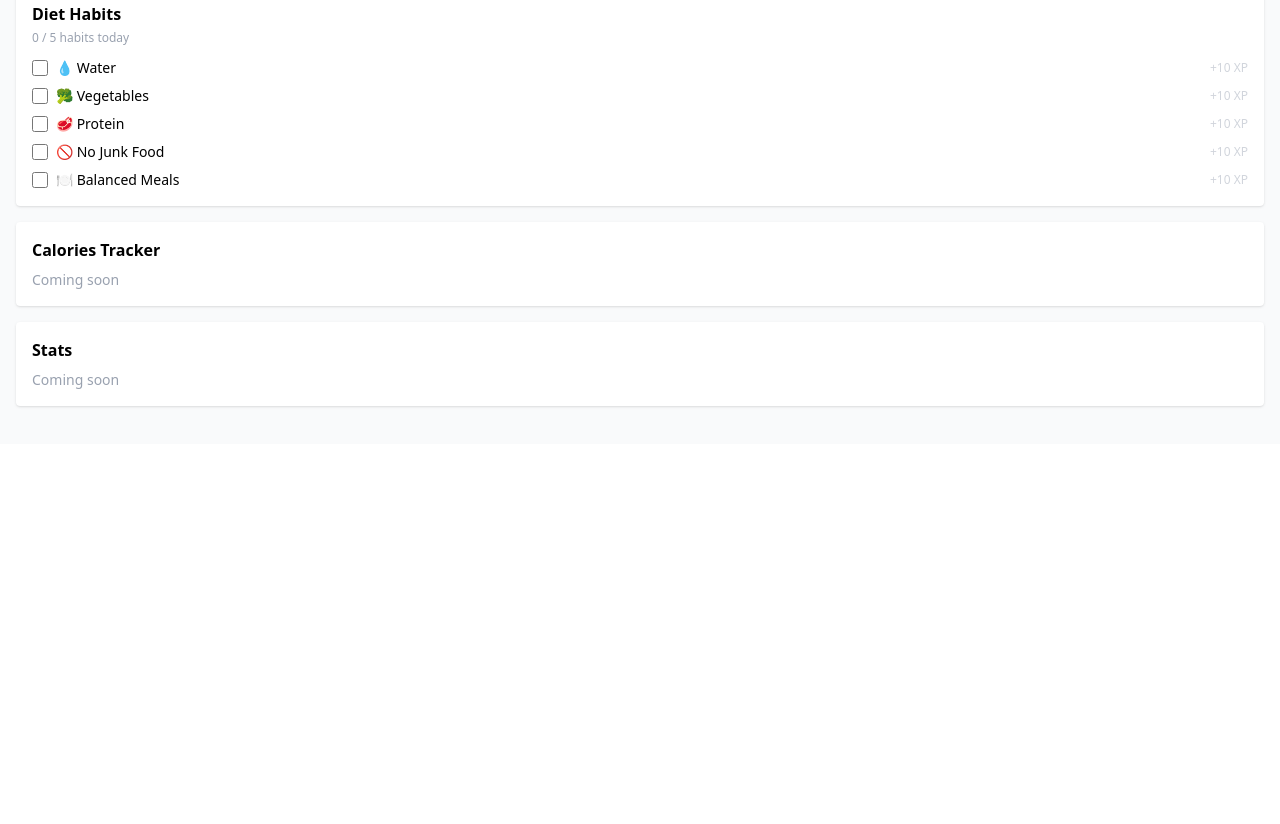
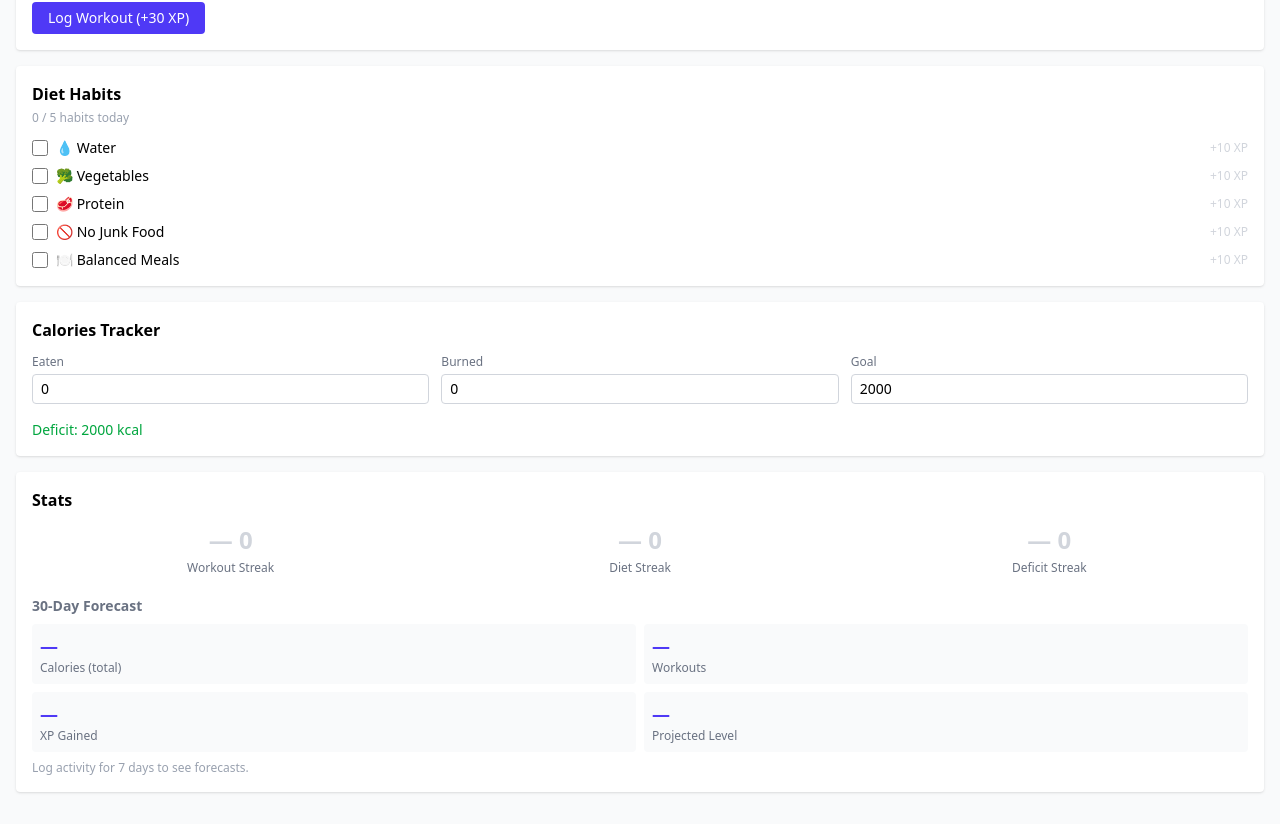
Before and after one commit to benringia/Virtual-Pet-Fitness, a Vue app: page / in a window 1280 px wide. Shown: the part 356-1180 px from the top of the page. Before the commit the page ends 800 px from the top, so only its background shows below. Built offline with nearby package versions, Linux system fonts and the light colour scheme.

Commit message:
added features

```diff
--- a/src/App.vue
+++ b/src/App.vue
@@ -12,9 +12,14 @@
 </template>
 
 <script setup>
+import { onMounted } from 'vue'
 import Pet from './components/Pet.vue'
 import WorkoutLogger from './components/WorkoutLogger.vue'
 import DietHabits from './components/DietHabits.vue'
 import CaloriesTracker from './components/CaloriesTracker.vue'
 import StatsPanel from './components/StatsPanel.vue'
+import { state } from './store/state.js'
+import { checkDayRollover } from './utils/dates.js'
+
+onMounted(() => checkDayRollover(state))
 </script>
--- a/src/components/CaloriesTracker.vue
+++ b/src/components/CaloriesTracker.vue
@@ -1,10 +1,51 @@
 <template>
   <section class="mb-4 p-4 bg-white rounded shadow">
-    <h2 class="font-semibold mb-2">Calories Tracker</h2>
-    <p class="text-sm text-gray-400">Coming soon</p>
+    <h2 class="font-semibold mb-3">Calories Tracker</h2>
+
+    <div class="grid grid-cols-3 gap-3 mb-4">
+      <div>
+        <label class="block text-xs text-gray-500 mb-1">Eaten</label>
+        <input
+          type="number" min="0"
+          :value="state.calories.eaten"
+          @change="state.calories.eaten = +$event.target.value"
+          class="w-full border border-gray-300 rounded px-2 py-1 text-sm focus:outline-none focus:border-indigo-400"
+        />
+      </div>
+      <div>
+        <label class="block text-xs text-gray-500 mb-1">Burned</label>
+        <input
+          type="number" min="0"
+          :value="state.calories.burned"
+          @change="state.calories.burned = +$event.target.value"
+          class="w-full border border-gray-300 rounded px-2 py-1 text-sm focus:outline-none focus:border-indigo-400"
+        />
+      </div>
+      <div>
+        <label class="block text-xs text-gray-500 mb-1">Goal</label>
+        <input
+          type="number" min="0"
+          :value="state.calories.goal"
+          @change="state.calories.goal = +$event.target.value"
+          class="w-full border border-gray-300 rounded px-2 py-1 text-sm focus:outline-none focus:border-indigo-400"
+        />
+      </div>
+    </div>
+
+    <div class="text-sm font-medium" :class="isDeficit ? 'text-green-600' : 'text-red-500'">
+      {{ isDeficit ? 'Deficit' : 'Surplus' }}:
+      {{ Math.abs(balance) }} kcal
+    </div>
   </section>
 </template>
 
 <script setup>
+import { computed } from 'vue'
 import { state } from '../store/state.js'
+
+const balance = computed(() =>
+  state.calories.goal - (state.calories.eaten - state.calories.burned)
+)
+
+const isDeficit = computed(() => balance.value > 0)
 </script>
--- a/src/components/DietHabits.vue
+++ b/src/components/DietHabits.vue
@@ -34,6 +34,8 @@ import { computed } from 'vue'
 import { state } from '../store/state.js'
 import { DIET_HABITS, DIET_HABIT_XP, addXP } from '../utils/xp.js'
 import { todayStr } from '../utils/dates.js'
+import { updateDietStreak } from '../utils/streaks.js'
+import { setMood } from '../utils/pet.js'
 
 const todayKey = todayStr()
 
@@ -48,5 +50,8 @@ function toggle(key) {
   const wasChecked = !!state.dietHabits[todayKey][key]
   state.dietHabits[todayKey][key] = !wasChecked
   addXP(state, wasChecked ? -DIET_HABIT_XP : DIET_HABIT_XP)
+  updateDietStreak(state)
+  const allDone = DIET_HABITS.every(h => state.dietHabits[todayKey][h.key])
+  setMood(allDone ? 'excited' : 'diet')
 }
 </script>
--- a/src/components/Pet.vue
+++ b/src/components/Pet.vue
@@ -1,7 +1,11 @@
 <template>
   <section class="mb-4 p-4 bg-white rounded shadow text-center">
-    <p class="text-4xl">🥚</p>
-    <p class="text-sm text-gray-500 mt-1">{{ stage }} · Level {{ state.level }}</p>
+    <div class="relative inline-block">
+      <div class="text-8xl select-none" :class="animClass">{{ stageEmoji }}</div>
+      <div v-if="moodOverlay" class="absolute -top-2 -right-2 text-3xl">{{ moodOverlay }}</div>
+    </div>
+    <p class="text-sm font-semibold mt-3 capitalize text-indigo-600">{{ stage }}</p>
+    <p class="text-xs text-gray-400">Level {{ state.level }} · {{ moodLabel }}</p>
   </section>
 </template>
 
@@ -9,6 +13,43 @@
 import { computed } from 'vue'
 import { state } from '../store/state.js'
 import { getStageFromLevel } from '../utils/xp.js'
+import { mood } from '../utils/pet.js'
+
+const STAGE_EMOJI = {
+  Egg:     '🥚',
+  Pup:     '🐶',
+  Blossom: '🌸',
+  Fighter: '🥷',
+  Queen:   '👸',
+}
+
+const MOOD_OVERLAY = {
+  idle:    '',
+  happy:   '😊',
+  excited: '✨',
+  diet:    '🥗',
+  workout: '💪',
+}
+
+const MOOD_LABEL = {
+  idle:    'Resting…',
+  happy:   'Happy!',
+  excited: 'Excited!',
+  diet:    'Eating well!',
+  workout: 'Training!',
+}
+
+const MOOD_ANIM = {
+  idle:    '',
+  happy:   'animate-bounce',
+  excited: 'animate-bounce',
+  diet:    'animate-pulse',
+  workout: 'animate-bounce',
+}
 
 const stage = computed(() => getStageFromLevel(state.level))
+const stageEmoji = computed(() => STAGE_EMOJI[stage.value])
+const moodOverlay = computed(() => MOOD_OVERLAY[mood.value])
+const moodLabel = computed(() => MOOD_LABEL[mood.value])
+const animClass = computed(() => MOOD_ANIM[mood.value])
 </script>
--- a/src/components/StatsPanel.vue
+++ b/src/components/StatsPanel.vue
@@ -1,10 +1,48 @@
 <template>
   <section class="mb-4 p-4 bg-white rounded shadow">
-    <h2 class="font-semibold mb-2">Stats</h2>
-    <p class="text-sm text-gray-400">Coming soon</p>
+    <h2 class="font-semibold mb-3">Stats</h2>
+
+    <div class="grid grid-cols-3 gap-3 mb-5">
+      <div v-for="s in streakItems" :key="s.label" class="text-center">
+        <div class="text-2xl font-bold" :class="s.count > 0 ? 'text-indigo-600' : 'text-gray-300'">
+          {{ s.count > 0 ? '🔥' : '—' }} {{ s.count }}
+        </div>
+        <div class="text-xs text-gray-500 mt-1">{{ s.label }}</div>
+      </div>
+    </div>
+
+    <h3 class="text-sm font-semibold text-gray-500 mb-2">30-Day Forecast</h3>
+    <div class="grid grid-cols-2 gap-2">
+      <div v-for="p in predictionItems" :key="p.label" class="bg-gray-50 rounded p-2">
+        <div class="text-lg font-bold text-indigo-600">
+          {{ p.value !== null ? p.value : '—' }}
+        </div>
+        <div class="text-xs text-gray-500">{{ p.label }}</div>
+      </div>
+    </div>
+    <p v-if="!hasData" class="text-xs text-gray-400 mt-2">Log activity for 7 days to see forecasts.</p>
   </section>
 </template>
 
 <script setup>
+import { computed } from 'vue'
 import { state } from '../store/state.js'
+import { computePredictions } from '../utils/predictions.js'
+
+const streakItems = computed(() => [
+  { label: 'Workout Streak', count: state.streaks.workout.count },
+  { label: 'Diet Streak',    count: state.streaks.diet.count },
+  { label: 'Deficit Streak', count: state.streaks.deficit.count },
+])
+
+const predictions = computed(() => computePredictions(state))
+
+const hasData = computed(() => predictions.value.xp30d !== null || predictions.value.calories30d !== null)
+
+const predictionItems = computed(() => [
+  { label: 'Calories (total)', value: predictions.value.calories30d?.toLocaleString() ?? null },
+  { label: 'Workouts',         value: predictions.value.workouts30d },
+  { label: 'XP Gained',        value: predictions.value.xp30d?.toLocaleString() ?? null },
+  { label: 'Projected Level',  value: predictions.value.projectedLevel },
+])
 </script>
--- a/src/components/WorkoutLogger.vue
+++ b/src/components/WorkoutLogger.vue
@@ -56,6 +56,8 @@ import { ref, computed } from 'vue'
 import { state } from '../store/state.js'
 import { WORKOUT_TYPES, WORKOUT_XP, addXP } from '../utils/xp.js'
 import { todayStr } from '../utils/dates.js'
+import { updateWorkoutStreak } from '../utils/streaks.js'
+import { setMood } from '../utils/pet.js'
 
 const selectedType = ref('Strength')
 const customName = ref('')
@@ -66,6 +68,8 @@ function logWorkout() {
 
   state.workouts.push({ type: selectedType.value, name, xp, date: todayStr() })
   addXP(state, xp)
+  updateWorkoutStreak(state)
+  setMood('workout')
 
   if (selectedType.value === 'Custom') customName.value = ''
 }
--- a/src/store/persistence.js
+++ b/src/store/persistence.js
@@ -5,7 +5,7 @@ const defaultState = {
   level: 1,
   workouts: [],
   dietHabits: {},
-  calories: { eaten: 0, burned: 0, goal: 2000 },
+  calories: { eaten: 0, burned: 0, goal: 2000, date: null },
   streaks: {
     workout: { count: 0, lastDate: null },
     diet: { count: 0, lastDate: null },
--- a/src/utils/dates.js
+++ b/src/utils/dates.js
@@ -1,3 +1,5 @@
+import { updateDeficitStreak, resetExpiredStreaks } from './streaks.js'
+
 export function todayStr() {
   return new Date().toISOString().slice(0, 10)
 }
@@ -5,3 +7,24 @@ export function todayStr() {
 export function isSameDay(a, b) {
   return a === b
 }
+
+export function checkDayRollover(state) {
+  const today = todayStr()
+  if (state.calories.date === today) return
+
+  if (state.calories.date) {
+    state.calHistory.push({
+      date: state.calories.date,
+      eaten: state.calories.eaten,
+      burned: state.calories.burned,
+      goal: state.calories.goal,
+    })
+    if (state.calHistory.length > 60) state.calHistory.splice(0, state.calHistory.length - 60)
+    updateDeficitStreak(state, state.calories.date, state.calories.eaten, state.calories.burned, state.calories.goal)
+  }
+
+  state.calories.eaten = 0
+  state.calories.burned = 0
+  state.calories.date = today
+  resetExpiredStreaks(state)
+}
--- /dev/null
+++ b/src/utils/pet.js
@@ -0,0 +1,12 @@
+import { ref } from 'vue'
+
+export const mood = ref('idle')
+let timer = null
+
+export function setMood(newMood, duration = 4000) {
+  mood.value = newMood
+  clearTimeout(timer)
+  if (newMood !== 'idle') {
+    timer = setTimeout(() => { mood.value = 'idle' }, duration)
+  }
+}
--- a/src/utils/predictions.js
+++ b/src/utils/predictions.js
@@ -1,9 +1,50 @@
-// Returns 30-day projections based on recent averages.
-// Stub — to be implemented once calHistory and workouts have real data.
-export function computePredictions(_state) {
+import { todayStr } from './dates.js'
+import { getLevelFromXP, DIET_HABIT_XP } from './xp.js'
+
+const WINDOW = 7
+
+function cutoffDate() {
+  const d = new Date(todayStr() + 'T00:00:00')
+  d.setDate(d.getDate() - WINDOW)
+  return d.toISOString().slice(0, 10)
+}
+
+export function computePredictions(state) {
+  const cutoff = cutoffDate()
+
+  // Workouts in window
+  const recentWorkouts = state.workouts.filter(w => w.date >= cutoff && w.date < todayStr())
+  const avgWorkouts = recentWorkouts.length / WINDOW
+
+  // Workout XP in window
+  const workoutXP = recentWorkouts.reduce((sum, w) => sum + w.xp, 0)
+
+  // Diet XP in window
+  const dietXP = Object.entries(state.dietHabits)
+    .filter(([date]) => date >= cutoff && date < todayStr())
+    .reduce((sum, [, habits]) => {
+      const checked = Object.values(habits).filter(Boolean).length
+      return sum + checked * DIET_HABIT_XP
+    }, 0)
+
+  const avgXP = (workoutXP + dietXP) / WINDOW
+
+  // Calorie history in window
+  const recentCal = state.calHistory.filter(d => d.date >= cutoff)
+  const avgCalories = recentCal.length > 0
+    ? recentCal.reduce((sum, d) => sum + d.eaten, 0) / recentCal.length
+    : null
+
+  const hasData = recentWorkouts.length > 0 || recentCal.length > 0
+
+  if (!hasData) return { calories30d: null, workouts30d: null, xp30d: null, projectedLevel: null }
+
+  const xp30d = Math.round(avgXP * 30)
+
   return {
-    calories: null,
-    workouts: null,
-    xp: null,
+    calories30d: avgCalories !== null ? Math.round(avgCalories * 30) : null,
+    workouts30d: Math.round(avgWorkouts * 30),
+    xp30d,
+    projectedLevel: getLevelFromXP(state.xp + xp30d),
   }
 }
--- /dev/null
+++ b/src/utils/streaks.js
@@ -0,0 +1,34 @@
+import { todayStr } from './dates.js'
+
+function dateMinus1(dateStr) {
+  const d = new Date(dateStr + 'T00:00:00')
+  d.setDate(d.getDate() - 1)
+  return d.toISOString().slice(0, 10)
+}
+
+function advanceStreakForDate(streak, date) {
+  if (streak.lastDate === date) return
+  streak.count = streak.lastDate === dateMinus1(date) ? streak.count + 1 : 1
+  streak.lastDate = date
+}
+
+export function resetExpiredStreaks(state) {
+  const yesterday = dateMinus1(todayStr())
+  for (const streak of Object.values(state.streaks)) {
+    if (streak.lastDate && streak.lastDate < yesterday) streak.count = 0
+  }
+}
+
+export function updateWorkoutStreak(state) {
+  advanceStreakForDate(state.streaks.workout, todayStr())
+}
+
+export function updateDietStreak(state) {
+  const todayHabits = state.dietHabits[todayStr()] ?? {}
+  const KEYS = ['water', 'veggies', 'protein', 'noJunk', 'balanced']
+  if (KEYS.every(k => todayHabits[k])) advanceStreakForDate(state.streaks.diet, todayStr())
+}
+
+export function updateDeficitStreak(state, date, eaten, burned, goal) {
+  if (eaten - burned < goal) advanceStreakForDate(state.streaks.deficit, date)
+}
```
Also changed, not shown: 5 other files (tests, documents, lock files or other folders).
